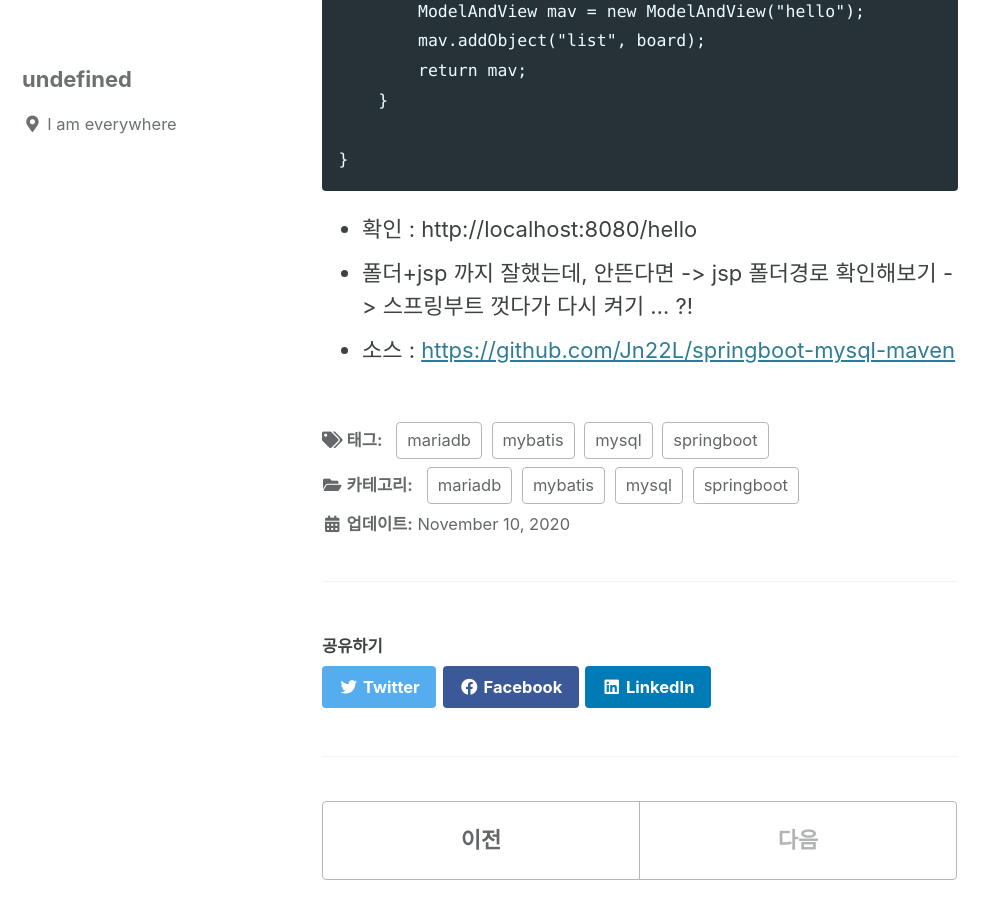
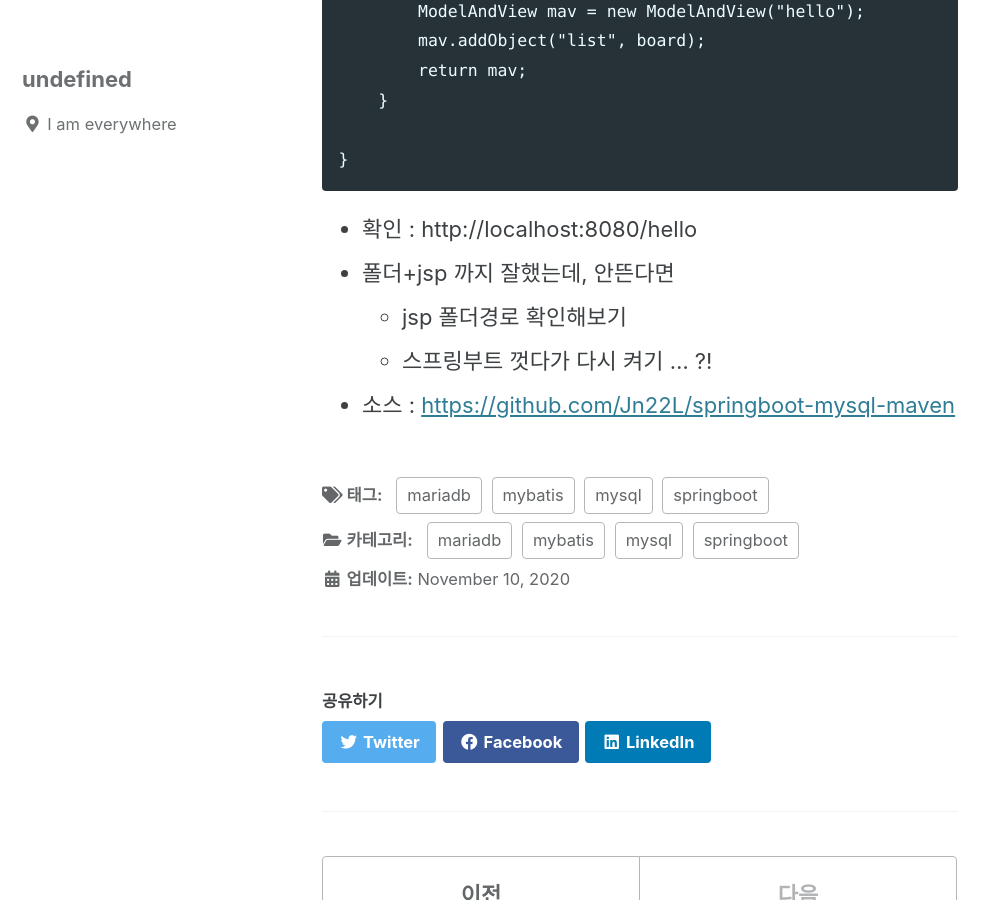
Before and after one commit to Jn22L/jn22l.github.io, a Jekyll site: the page built from _posts/2020-11-10-STS-mybatis-mysql설정.md, in a window 1280 px wide and 900 px high, scrolled down 8056 px. Shown: the whole window, without its empty margins (0-998 px from the left). Built offline with Jekyll 4.4.1, drawn with Linux system fonts in a browser that asks for light colours; cached includes are drawn as plain includes.

````diff
--- a/_posts/2020-11-10-STS-mybatis-mysql설정.md
+++ b/_posts/2020-11-10-STS-mybatis-mysql설정.md
@@ -238,6 +238,6 @@ public class HelloController {
 ```
 * 확인 : http://localhost:8080/hello
 * 폴더+jsp 까지 잘했는데, 안뜬다면
-    -> jsp 폴더경로 확인해보기
-    -> 스프링부트 껏다가 다시 켜기 ... ?!
+  * jsp 폴더경로 확인해보기
+  * 스프링부트 껏다가 다시 켜기 ... ?!
 * 소스 : <https://github.com/Jn22L/springboot-mysql-maven>
````
